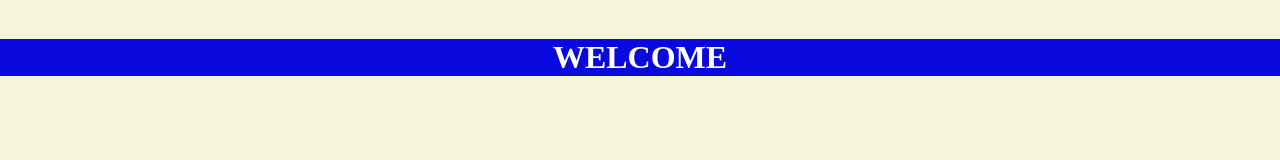
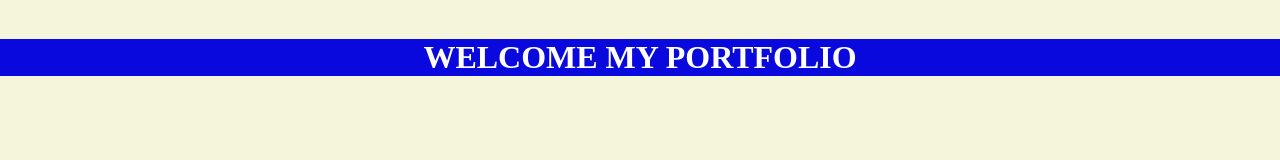
Before and after one commit to Arabinda2000/portfolio, a plain HTML site: page index.html in a window 1280 px wide. Drawn offline with Linux system fonts and the light colour scheme.

Commit message:
I modified WELCOME TO WELCOME MY PORTFOLIO

```diff
--- a/index.html
+++ b/index.html
@@ -7,6 +7,6 @@
 </head>
 
 <body style="background-color: beige;display:inline">
-    <h1 align="center" style="background:#0909dd;color:white">WELCOME</h1>
+    <h1 align="center" style="background:#0909dd;color:white">WELCOME MY PORTFOLIO</h1>
 </body>
 </html>
```
